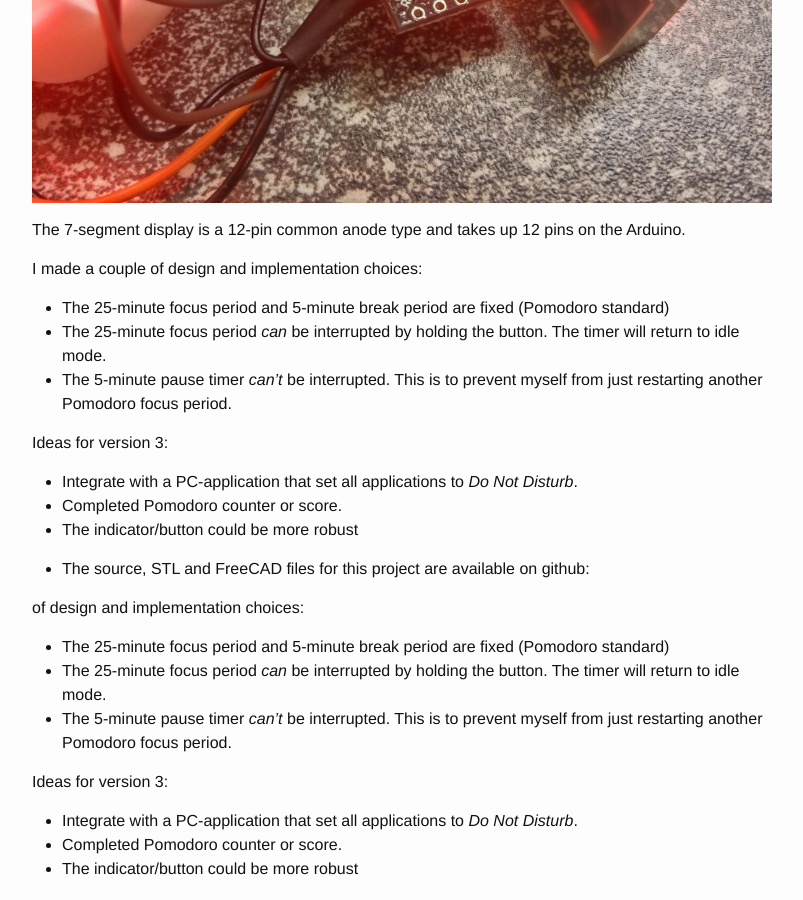
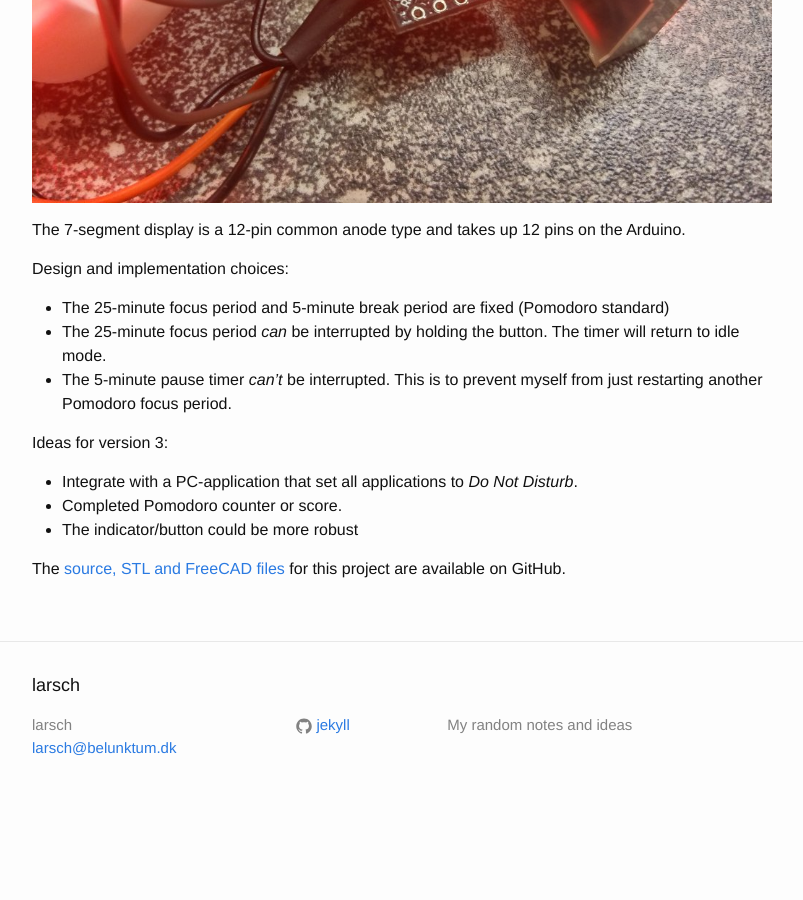
Before and after one commit to larsch/larsch.github.io, a Jekyll site: the page built from _posts/2017-03-30-arduino-pomodoro-timer.markdown, in a window 1280 px wide and 900 px high, scrolled down 2688 px. Shown: the whole window, without its empty margins (238-1041 px from the left). Built offline with Jekyll 4.4.1, drawn with Linux system fonts in a browser that asks for light colours; after the commit the page ends 3507 px from its top, so only the background shows below that.

Commit message:
Fix copy-pasta

```diff
--- a/_posts/2017-03-30-arduino-pomodoro-timer.markdown
+++ b/_posts/2017-03-30-arduino-pomodoro-timer.markdown
@@ -43,24 +43,7 @@ get the enclosure I wanted.
 The 7-segment display is a 12-pin common anode type and takes up 12
 pins on the Arduino.
 
-I made a couple of design and implementation choices:
-
-* The 25-minute focus period and 5-minute break period are fixed
-  (Pomodoro standard)
-* The 25-minute focus period _can_ be interrupted by holding the
-  button. The timer will return to idle mode.
-* The 5-minute pause timer _can't_ be interrupted. This is to prevent
-  myself from just restarting another Pomodoro focus period.
-
-Ideas for version 3:
-
-* Integrate with a PC-application that set all applications to _Do Not Disturb_.
-* Completed Pomodoro counter or score.
-* The indicator/button could be more robust
-
-* The source, STL and FreeCAD files for this project are available on github:
-
-of design and implementation choices:
+Design and implementation choices:
 
 * The 25-minute focus period and 5-minute break period are fixed
   (Pomodoro standard)
```
